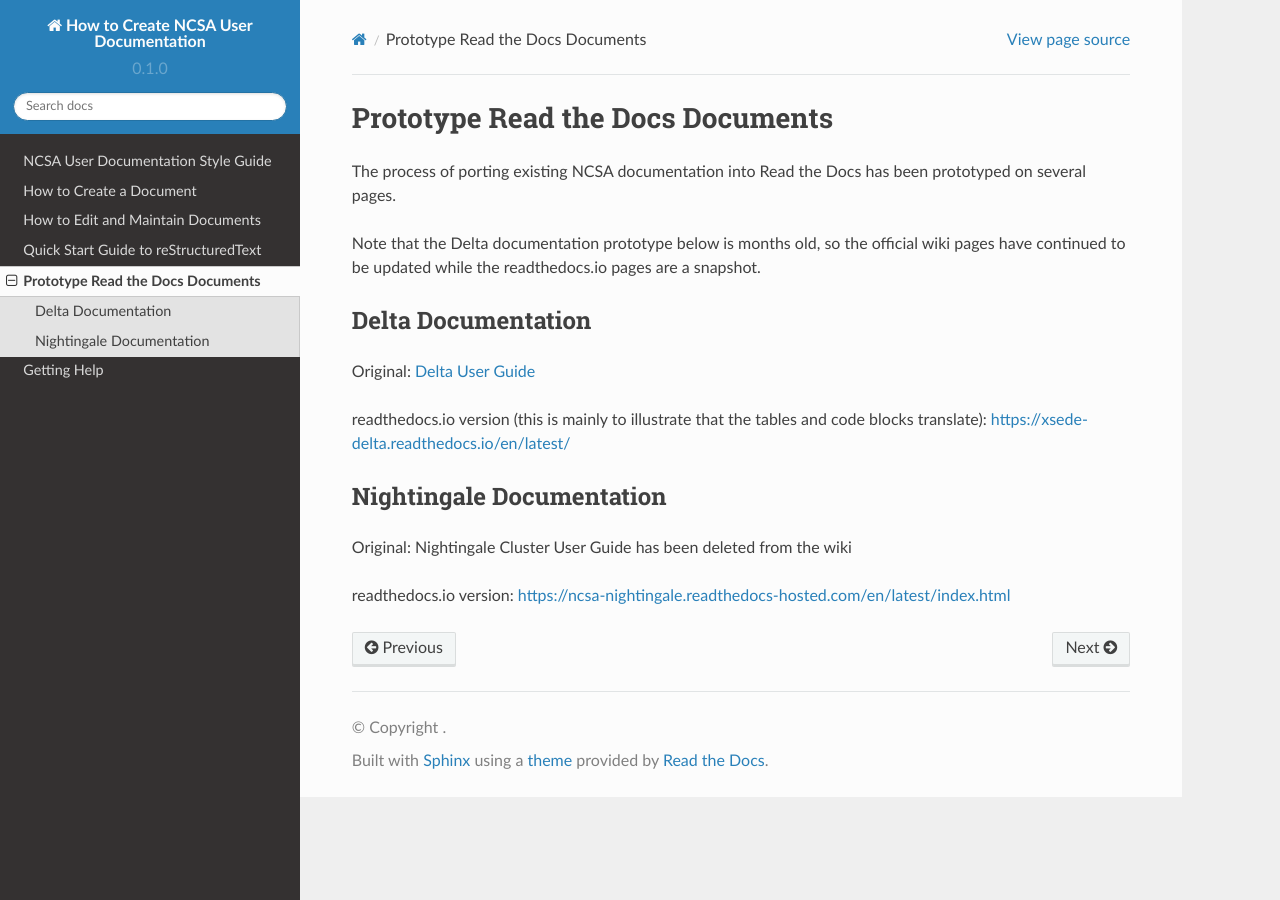
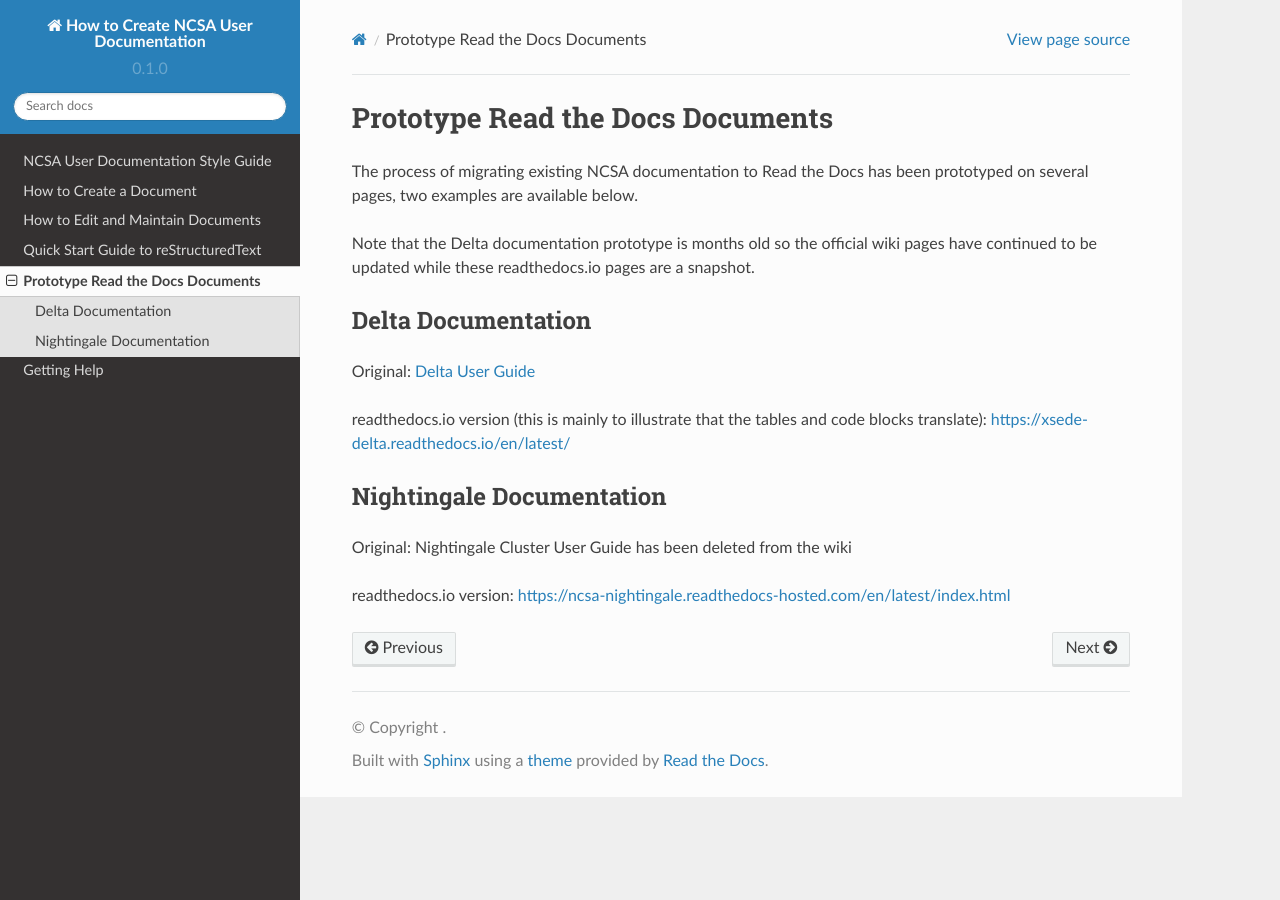
Before and after one commit to lhelms2/howto_rtd, a Sphinx documentation site: the page built from docs/source/prototypes.rst, in a window 1280 px wide. Built offline with Sphinx 7.4.7 and the Read the Docs theme 2.0.0, drawn with Linux system fonts in a browser that asks for light colours.

Commit message:
Update prototypes.rst

```diff
--- a/docs/source/prototypes.rst
+++ b/docs/source/prototypes.rst
@@ -3,9 +3,9 @@
 Prototype Read the Docs Documents
 ==================================
 
-The process of porting existing NCSA documentation into Read the Docs has been prototyped on several pages.
+The process of migrating existing NCSA documentation to Read the Docs has been prototyped on several pages, two examples are available below.
 
-Note that the Delta documentation prototype below is months old, so the official wiki pages have continued to be updated while the readthedocs.io pages are a snapshot.
+Note that the Delta documentation prototype is months old so the official wiki pages have continued to be updated while these readthedocs.io pages are a snapshot.
 
 Delta Documentation
 --------------------
```
